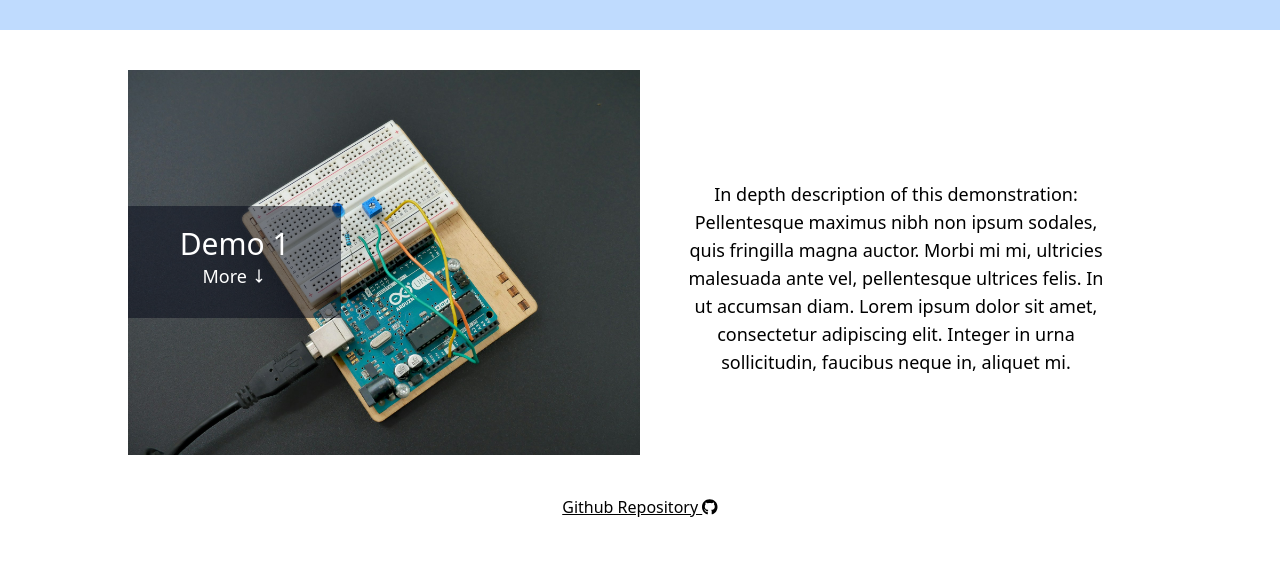
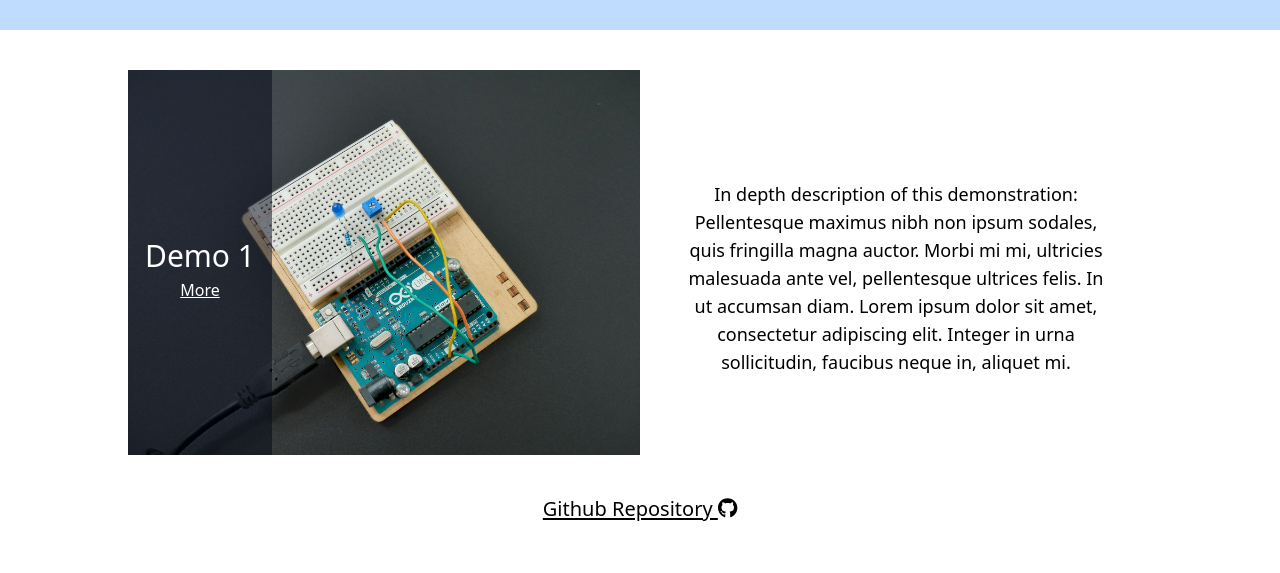
Before and after one commit to cbvvrd/xact-dev, a React (Vite) app: page /xact-dev/demo in a window 1280 px wide. Shown: the part 306-879 px from the top of the page. Built offline with nearby package versions, Linux system fonts and the light colour scheme; grey boxes are pictures that could not be loaded.

Commit message:
refactoring & tidying up DemoItem component

```diff
--- a/src/components/DemoItem/index.jsx
+++ b/src/components/DemoItem/index.jsx
@@ -1,7 +1,6 @@
 import { faGithub } from "@fortawesome/free-brands-svg-icons";
 import { FontAwesomeIcon } from "@fortawesome/react-fontawesome";
 import { useState } from "react";
-import { HiOutlineArrowNarrowDown, HiOutlineArrowNarrowRight } from "react-icons/hi";
 import VideoEmbed from "../VideoEmbed";
 
 function DemoItem({title, image, overview, description, github, video}) {
@@ -19,16 +18,13 @@ function DemoItem({title, image, overview, description, github, video}) {
     return (
         <div className="flex flex-col items-center md:mx-32 border-b border-black mb-10">
 
-            <div className="flex flex-col items-center md:flex-row">
-                <img src={image} alt="a background image of the demo project" className="md:size-1/2"/>
-                <div onMouseEnter={hoverOnBox} onMouseLeave={hoverOffBox} className="absolute flex flex-col pt-5 items-center bg-slate-950 text-white bg-opacity-50 w-full h-1/6 hover:h-64 duration-150 text-center md:w-1/6 md:h-28 md:hover:w-1/4">
+            <div className="flex flex-col items-center md:flex-row relative">
+                <img src={image} alt="a background image of the demo project" className="md:size-1/2 "/>
+                <div onMouseEnter={hoverOnBox} onMouseLeave={hoverOffBox} className="absolute flex flex-col pt-5 items-center md:justify-center bg-slate-950 text-white bg-opacity-50
+                                                                                        w-full h-1/6 hover:h-64 duration-300 text-center md:w-36 md:h-fit md:hover:h-fit md:hover:w-1/3 lg:h-full lg:hover:h-full">
                     <h3 className="text-3xl">{title}</h3>
-                    <div className="flex items-center gap-1">
-                        <p className="text-lg">More </p>
-                        <HiOutlineArrowNarrowDown className="md:hiddn"/>
-                        <HiOutlineArrowNarrowRight className="hidden " />
-                    </div>
-                    <div className="mt-10">
+                    <div className="py-1 px-2">
+                        {hiddenText ? <p className="text-md underline">More</p> : <></>}
                         {hiddenText ? <></> : <p>{overview}</p> }
                     </div>
                 </div>
@@ -37,7 +33,7 @@ function DemoItem({title, image, overview, description, github, video}) {
 
             <div className="flex flex-col items-center m-10 gap-5">
 
-                <a href={github} target="_blank" className="underline">Github Repository <FontAwesomeIcon icon={faGithub} /> </a>
+                <a href={github} target="_blank" className="text-lg md:text-xl underline underline-offset-2 hover:text-purple-900 hover:underline-offset-4 duration-150 mb-5">Github Repository <FontAwesomeIcon icon={faGithub} /> </a>
                 {video && <VideoEmbed video={video} />}
             </div>
 
--- a/src/components/Demos/index.jsx
+++ b/src/components/Demos/index.jsx
@@ -23,7 +23,8 @@ function Demos() {
                           overview={demo.overview}
                           description={demo.description}
                           github={demo.github}
-                          video={demo.video}/>
+                          video={demo.video}
+                />
             )}
         </div>
     );
--- a/src/components/Footer/index.jsx
+++ b/src/components/Footer/index.jsx
@@ -1,24 +1,17 @@
-import { faGit, faGithub, faLinkedin, faMagento, faMailchimp } from "@fortawesome/free-brands-svg-icons";
-import { faCopy, faCopyright, faHelicopterSymbol, faMailBulk, faMailForward, faMailReply, faVoicemail } from "@fortawesome/free-solid-svg-icons";
+import { faGithub, faLinkedin } from "@fortawesome/free-brands-svg-icons";
 import { FontAwesomeIcon } from "@fortawesome/react-fontawesome";
 import { Link } from "react-router-dom";
 
 function Footer() {
     return (
-        <>
             <footer className="w-full flex justify-around bg-slate-300 border-t border-black text-xs py-5 md:justify-between md: px-7">
-                <div>
-                    {/* <p onClick={() => window.scrollTo({ top: 0 })}>Top</p> */}
-                    <p>&copy; Xact Automation 2025</p>
-                </div>
+                <p>&copy; Xact Automation 2025</p>
                 <div className="flex gap-2">
                     <FontAwesomeIcon icon={faGithub} className="text-xl" />
                     <FontAwesomeIcon icon={faLinkedin} className="text-xl" />
                 </div>
-                <p>Website by <Link to="https://cbvvrd.github.io/portfolio/" target="_blank" className="underline" >Charlie Bird</Link></p>
-
+                <p>Website by <Link to="https://cbvvrd.github.io/portfolio/" target="_blank" className="underline">Charlie Bird</Link></p>
             </footer>
-        </>
     );
 }
 
--- a/src/components/Services/index.jsx
+++ b/src/components/Services/index.jsx
@@ -1,5 +1,5 @@
 import { useEffect, useState } from "react";
-import { GrAction, GrBarChart, GrCpu, GrLike, GrOptimize, GrServices } from "react-icons/gr";
+import { GrAction, GrBarChart, GrCpu, GrServices } from "react-icons/gr";
 import IndividualService from "../IndividualService";
 import ServiceBulletPoints from "../ServiceBulletPoints";
 
```
Also changed, not shown: public/images/xact-logo.png.
